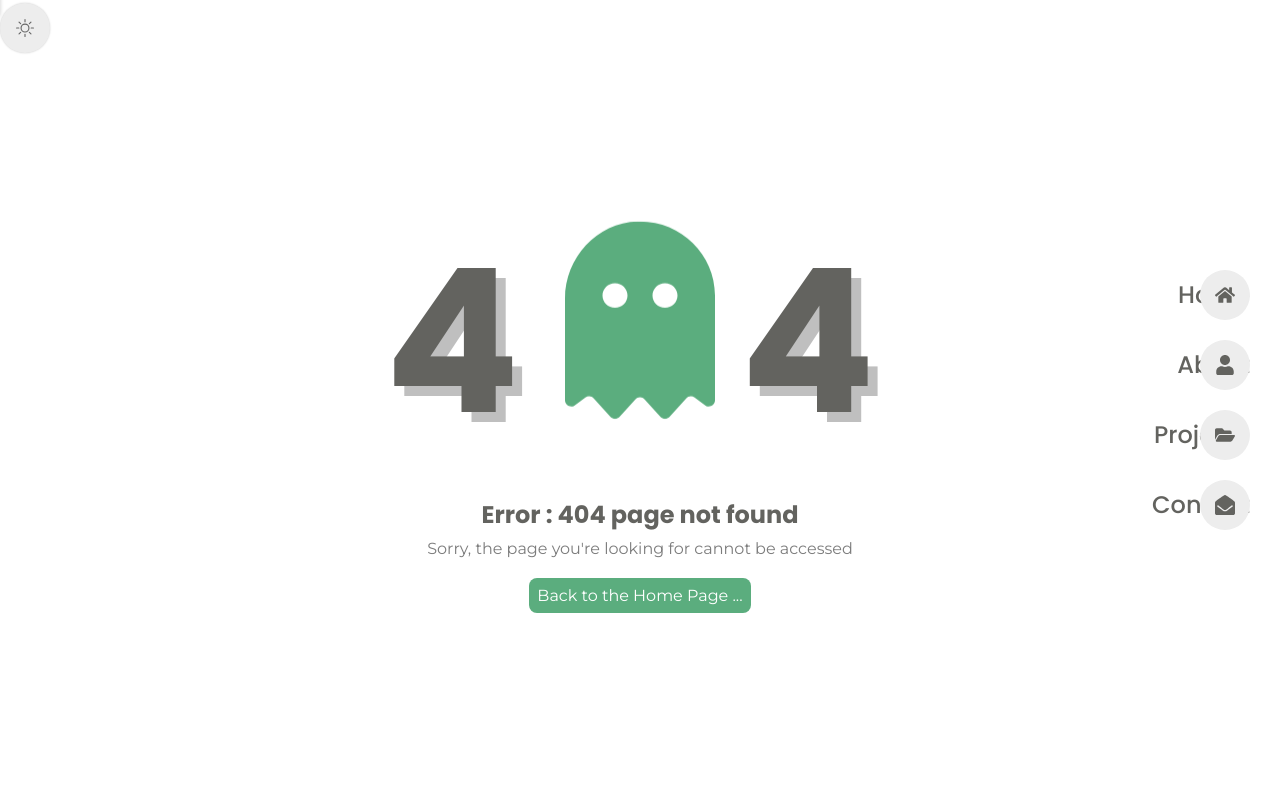
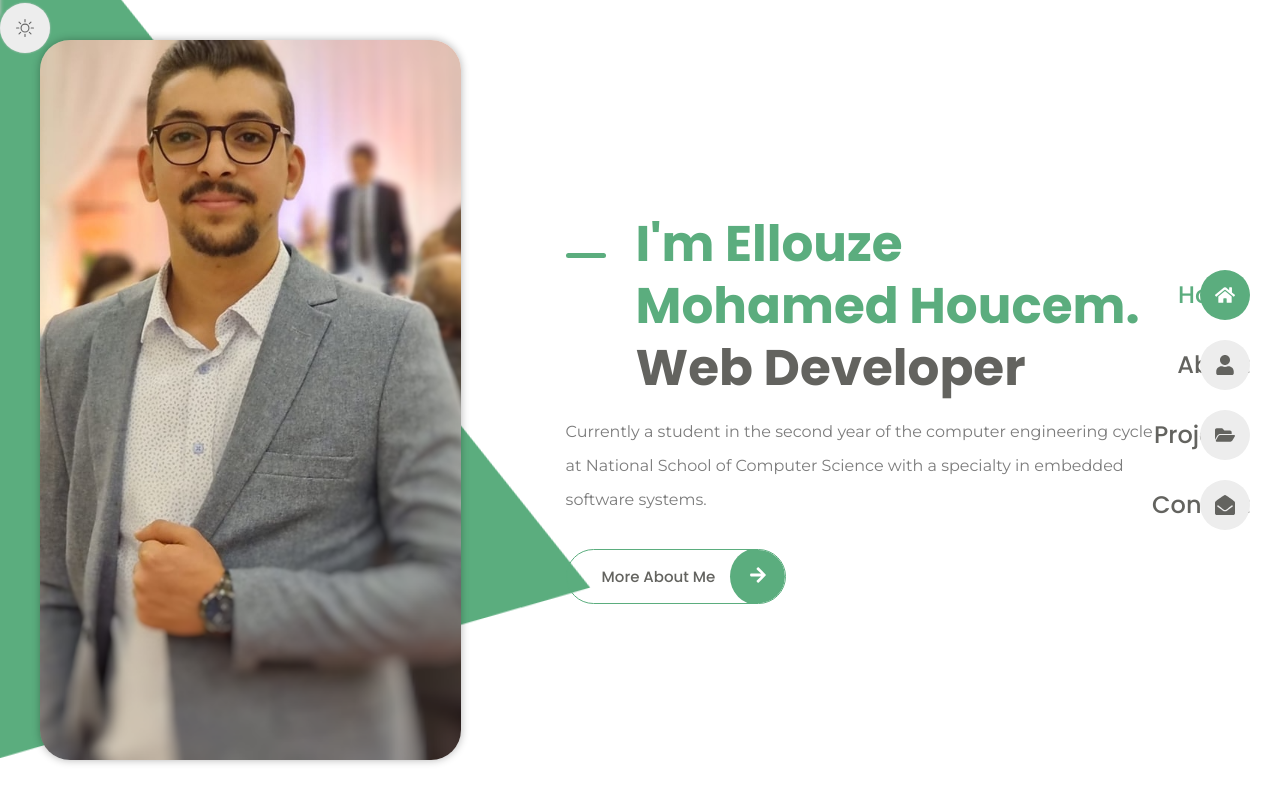
Before and after one commit to Ellouze-Houcem/portfolio-react, a React (Create React App) app: page / in a window 1280 px wide. Before the commit this address had no page. Built offline with nearby package versions, Linux system fonts and the light colour scheme.

Commit message:
third commit

```diff
--- a/package.json
+++ b/package.json
@@ -2,7 +2,7 @@
   "name": "portfolio",
   "version": "0.1.0",
   "private": true,
-  "homepage": "https://Ellouze-Houcem.github.io/portfolio-react",
+  "homepage": "https://Ellouze-Houcem.github.io/",
   "dependencies": {
     "@emailjs/browser": "^3.11.0",
     "@testing-library/jest-dom": "^5.16.5",
--- a/src/App.js
+++ b/src/App.js
@@ -15,11 +15,11 @@ function App() {
         <Navbar />
         <Themes/>
         <Routes>
-          <Route path='portfolio-react' index element={<Home/>}/>
+          <Route path='/' index element={<Home/>}/>
           <Route path='about' element={<About/>} />
           <Route path='portfolio' element={<Protfolio/>} />
           <Route path='contact' element={<Contact/>} />
-          <Route path='/*' element={<NotFound/>} />
+          <Route path='*' element={<NotFound/>} />
         </Routes>
       </Router>
   )
--- a/src/assets/data.js
+++ b/src/assets/data.js
@@ -22,7 +22,7 @@ export const links = [
     id: 1,
     name: 'Home',
     icon: <FaHome className='nav__icon' />,
-    path: '/portfolio-react',
+    path: '/',
   },
 
   {
@@ -105,7 +105,7 @@ export const personalInfo = [
   {
     id: 10,
     title: 'Langages : ',
-    description: 'Arabic, French, English',
+    description: 'Arabic, French, English,Spanish'
   },
 ];
 
--- a/src/pages/contact/Contact.js
+++ b/src/pages/contact/Contact.js
@@ -22,7 +22,7 @@ const Contact = () => {
 
             <div className="contact__container container grid">
               <div className="contact__data">
-                <h3 className="contact__title">Dont't be Shy</h3>
+                <h3 className="contact__title">Welcome</h3>
 
                 <p className="contact__decription">
                 Feel free to contact me to discuss your projects and needs,
```
